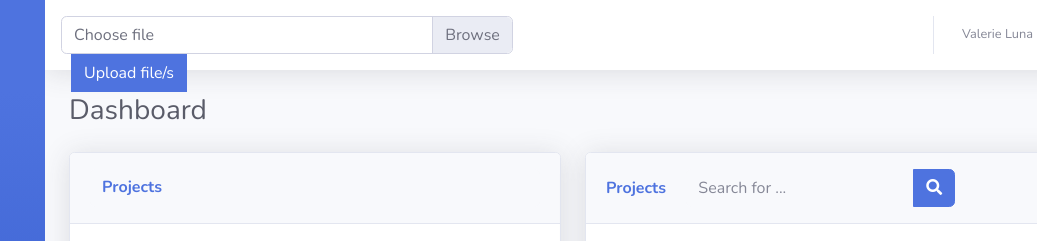
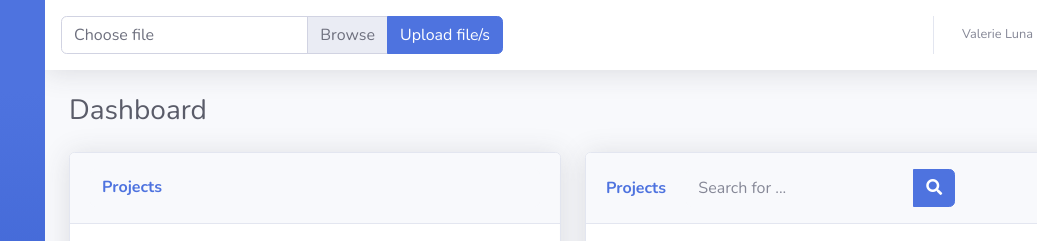
Before and after one commit to Omkaragrawal/sih-ocr-tamil-urdu, a website: page public/index.html in a window 1280 px wide. Shown: the top 241 px of the page, 179-1216 px from the left. Drawn offline with nearby package versions, Linux system fonts and the light colour scheme.

Commit message:
Fixed Button Inline problem

```diff
--- a/public/index.html
+++ b/public/index.html
@@ -36,17 +36,17 @@
                 <nav class="navbar navbar-light navbar-expand bg-white shadow mb-4 topbar static-top">
                     <div class="container-fluid">
                         <form enctype="multipart/form-data" method="POST" action="/fileUpload">
-                            <div class="custom-file">
-                                <div class="input-group mb-3">
-                                    <input type="file" class="custom-file-input" id="fileUpload" name="fileUpload" multiple accept="application/pdf, image/png, image/jpeg, image/pjpeg, image/bmp, image/x-windows-bmp" value="Select the file/s">
-                                    <label class="custom-file-label" for="customFile">Choose file</label>
-                                    <div class="input-group-prepend">
-                                        <input type="submit" style="margin-left: 10px" class="btn btn-primary" value="Upload file/s" />
-                                    </div>
+                            <div class="input-group">
+                                <div class="custom-file">
+                                   <input type="file" class="custom-file-input" id="fileUpload" name="fileUpload" multiple accept="application/pdf, image/png, image/jpeg, image/pjpeg, image/bmp, image/x-windows-bmp" value="Select the file/s">
+                                    <label class="custom-file-label" for="fileUpload">Choose file</label>
+                                </div>
+                                <div class="input-group-append">
+                                    <button class="btn btn-primary" type="submit"  value="Submit" >Upload file/s</button>
                                 </div>
                             </div>
                         </form>
-                        <ul class="nav navbar-nav flex-nowrap ml-auto">
+                        <ul class="nav navbar-nav flex-nowrap">
                             <div class="d-none d-sm-block topbar-divider"></div>
                             <li class="nav-item dropdown no-arrow" role="presentation">
                                 <div class="nav-item dropdown no-arrow"><a class="dropdown-toggle nav-link" data-toggle="dropdown" aria-expanded="false" href="#"><span class="d-none d-lg-inline mr-2 text-gray-600 small">Valerie Luna</span><img class="border rounded-circle img-profile" src="assets/img/avatars/avatar1.jpeg"></a>
```
